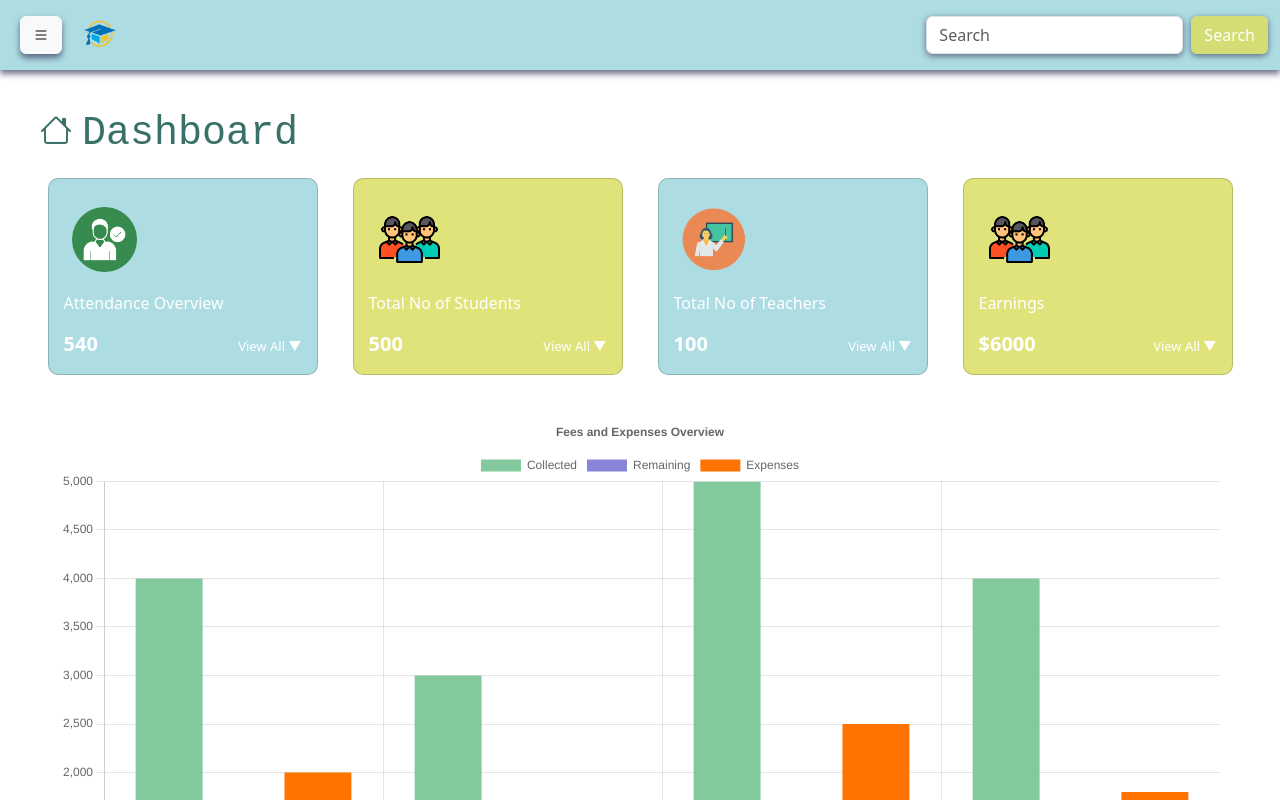
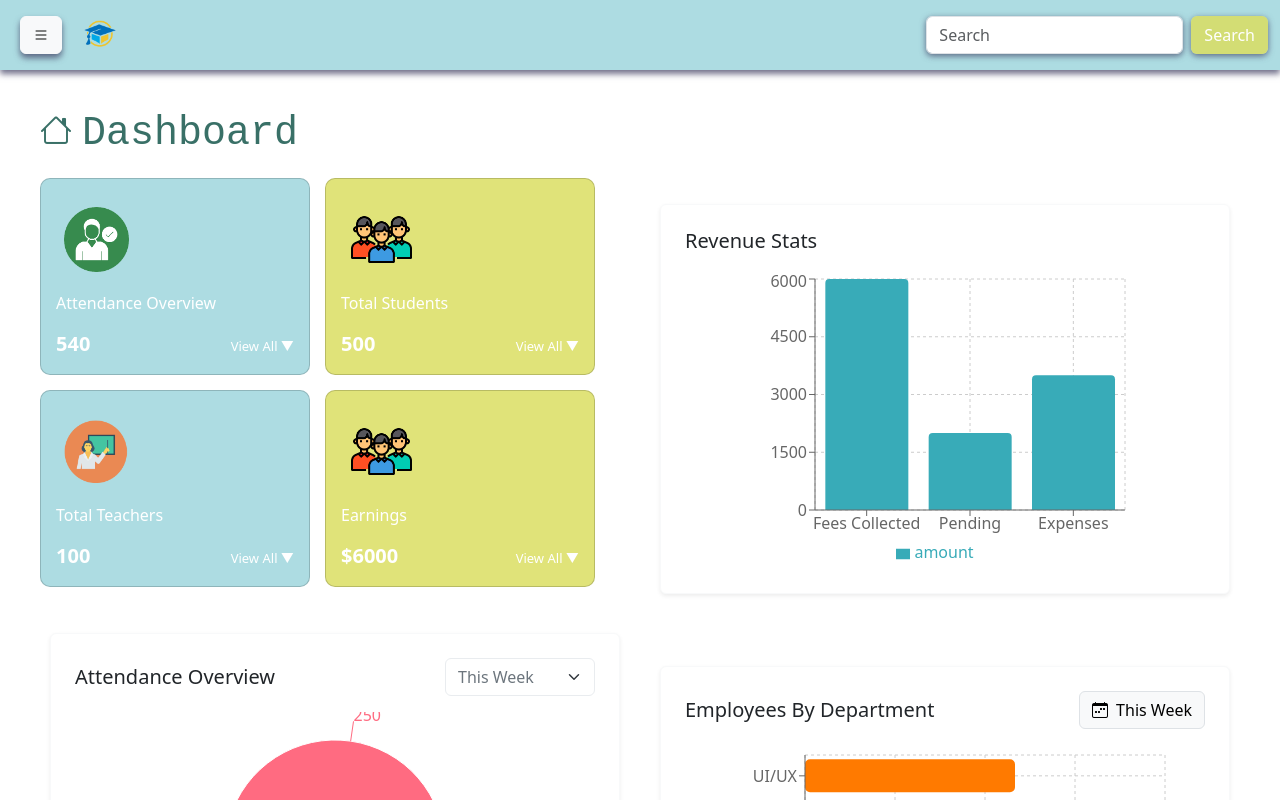
Before and after one commit to maheeen-khan/SchoolManagementSystem, a React app in the folder frontend/: page / in a window 1280 px wide. Built offline with nearby package versions, Linux system fonts and the light colour scheme; the HTML template or start-up script is replaced by a standard one.

Commit message:
dashboard graph changes

```diff
--- a/frontend/package.json
+++ b/frontend/package.json
@@ -16,7 +16,8 @@
     "react": "^19.2.0",
     "react-chartjs-2": "^5.3.1",
     "react-dom": "^19.2.0",
-    "react-router-dom": "^7.10.1"
+    "react-router-dom": "^7.10.1",
+    "recharts": "^3.5.1"
   },
   "devDependencies": {
     "@eslint/js": "^9.39.1",
--- /dev/null
+++ b/frontend/src/componenets/Charts/HorizontalBarChart.jsx
@@ -0,0 +1,61 @@
+import React from "react";
+import {
+  BarChart,
+  Bar,
+  XAxis,
+  YAxis,
+  Tooltip,
+  CartesianGrid,
+} from "recharts";
+
+const data = [
+  { name: "UI/UX", value: 70 },
+  { name: "Development", value: 110 },
+  { name: "Management", value: 90 },
+  { name: "HR", value: 30 },
+  { name: "Testing", value: 60 },
+  { name: "Marketing", value: 100 }
+];
+
+function HorizontalBarChart() {
+  return (
+    <section className="py-3">
+      <div className="card widget-card border-light shadow-sm">
+        <div className="card-body p-4">
+
+          {/* HEADER LIKE THE IMAGE */}
+          <div className="d-flex align-items-center justify-content-between mb-3">
+            <h5 className="card-title mb-0">Employees By Department</h5>
+
+            <button className="btn btn-light border">
+              <i className="bi bi-calendar-week me-2"></i>
+              This Week
+            </button>
+          </div>
+
+          {/* CHART */}
+          <div style={{ width: "100%", overflowX: "auto" }}>
+            <BarChart
+              width={500}
+              height={300}
+              layout="vertical"
+              data={data}
+              margin={{ top: 10, right: 20, left: 20, bottom: 10 }}
+            >
+              <CartesianGrid strokeDasharray="3 3" />
+              <XAxis type="number" />
+              <YAxis type="category" dataKey="name" width={100} />
+              <Tooltip />
+
+              {/* orange bars like your screenshot */}
+              <Bar dataKey="value" fill="#FF7A00" radius={[5, 5, 5, 5]} />
+            </BarChart>
+          </div>
+
+        </div>
+      </div>
+    </section>
+  );
+}
+
+export default HorizontalBarChart;
--- a/frontend/src/componenets/Charts/PieChart.jsx
+++ b/frontend/src/componenets/Charts/PieChart.jsx
@@ -1,30 +1,55 @@
-import React from 'react';
-import { Pie } from 'react-chartjs-2';
-import {
-  Chart as ChartJS,
-  ArcElement,
-  Tooltip,
-  Legend
-} from 'chart.js';
+import React from "react";
+import { PieChart, Pie, Tooltip, Cell, Legend } from "recharts";
 
-ChartJS.register(ArcElement, Tooltip, Legend);
+const data = [
+  { name: "Girls", value: 250 },
+  { name: "Boys", value: 300 }
+];
 
-function PieChart() {
-  const data = {
-    labels: ['Boys', 'Girls'],
-    datasets: [
-      {
-        data: [300, 200],
-        backgroundColor: ['#36A2EB', '#FF6384'],
-      },
-    ],
-  };
+const COLORS = ["#ff6b81", "#1e90ff"];
 
+function AttendancePieChart() {
   return (
-    <div style={{ height: '300px' }}>
-      <Pie data={data} />
-    </div>
+    <section className="py-3">
+      <div className="card widget-card border-light shadow-sm">
+        <div className="card-body p-4">
+
+          {/* Header row */}
+          <div className="d-flex justify-content-between align-items-center mb-3">
+            <h5 className="card-title mb-0">Attendance Overview</h5>
+
+            <select className="form-select text-secondary border-light-subtle" style={{ width: "150px" }}>
+              <option value="1">This Week</option>
+              <option value="2">This Month</option>
+              <option value="3">This Year</option>
+            </select>
+          </div>
+
+          {/* Chart */}
+          <div style={{ display: "flex", justifyContent: "center" }}>
+            <PieChart width={330} height={300}>
+              <Pie
+                data={data}
+                dataKey="value"
+                nameKey="name"
+                cx="50%"
+                cy="50%"
+                outerRadius={110}
+                label
+              >
+                {data.map((entry, index) => (
+                  <Cell key={index} fill={COLORS[index % COLORS.length]} />
+                ))}
+              </Pie>
+              <Tooltip />
+              <Legend />
+            </PieChart>
+          </div>
+
+        </div>
+      </div>
+    </section>
   );
 }
 
-export default PieChart;
+export default AttendancePieChart;
--- /dev/null
+++ b/frontend/src/componenets/Charts/VerticalBarChart.jsx
@@ -0,0 +1,42 @@
+import React from "react";
+import { BarChart, Bar, XAxis, YAxis, CartesianGrid, Tooltip, Legend } from "recharts";
+
+const revenueData = [
+  { name: "Fees Collected", amount: 6000 },
+  { name: "Pending", amount: 2000 },
+  { name: "Expenses", amount: 3500 }
+];
+
+function VerticalBarChart() {
+  return (
+    <section className="py-3">
+      <div className="card widget-card border-light shadow-sm">
+        <div className="card-body p-4">
+
+          {/* Title */}
+          <h5 className="card-title mb-3">Revenue Stats</h5>
+
+          {/* Chart */}
+          <div style={{ display: "flex", justifyContent: "center" }}>
+            <BarChart
+              width={400}
+              height={300}
+              data={revenueData}
+              margin={{ top: 10, right: 20, left: 10, bottom: 5 }}
+            >
+              <CartesianGrid strokeDasharray="3 3" />
+              <XAxis dataKey="name" />
+              <YAxis />
+              <Tooltip />
+              <Legend />
+              <Bar dataKey="amount" fill="#38abb8" radius={[4, 4, 0, 0]} />
+            </BarChart>
+          </div>
+
+        </div>
+      </div>
+    </section>
+  );
+}
+
+export default VerticalBarChart;
--- a/frontend/src/pages/Mainpage/Dashboard/Dashboard.css
+++ b/frontend/src/pages/Mainpage/Dashboard/Dashboard.css
@@ -9,49 +9,40 @@
 .dash-icon {
   margin-right: 10px;
 }
-
-/* Main layout */
+/* Main layout: 2 columns */
 .dash-layout {
   display: flex;
   gap: 20px;
-  flex-wrap: wrap; /* allow stacking on small screens */
+  margin-top: 20px;
 }
 
-/* Left column */
-.dash-left {
-  flex: 2 1 600px;
+/* Left = 50%, Right = 50% */
+.dash-left,
+.dash-right {
+  flex: 1;              /* divides page in half */
   display: flex;
   flex-direction: column;
-  gap: 20px;
-  /* min-width: 300px; */
-  width: 100% !important;
+  gap: 20px;            /* space between cards/charts */
 }
 
-/* Cards */
+/* Cards container stays row-based */
 .dash-cards {
   display: flex;
-  gap: 20px;
-  flex-wrap: wrap;
-  justify-content: space-around;
+  flex-wrap: wrap;       /* prevents overflow */
+  gap: 15px;
 }
 
-/* Chart boxes */
+/* Box around charts */
 .dash-box {
   background: #fff;
-  padding: 20px;
-  border-radius: 8px;
+  padding: 10px;
 
 }
-/* Right column */
-.dash-right {
-  flex: 1 1 300px;
-  /* min-width: 250px; */
-  min-width: 100% !important;
-  display: flex;
-  align-items: center;
-  justify-content: center;
-  height: fit-content;
-}
+
+
+
+
+
 
 /* Responsive */
 @media (max-width: 768px) {
--- a/frontend/src/pages/Mainpage/Dashboard/Dashboard.jsx
+++ b/frontend/src/pages/Mainpage/Dashboard/Dashboard.jsx
@@ -1,11 +1,16 @@
 import React from 'react';
 import Cards from '../../../componenets/Cards/Cards';
+
 import student from '../../../assets/students.png';
 import teacher from '../../../assets/teacher.png';
 import attenOverview from '../../../assets/atten.png';
-import BarChart from '../../../componenets/Charts/BarChart';
+
+import VerticalBarChart from '../../../componenets/Charts/VerticalBarChart';
+import HorizontalBarChart from '../../../componenets/Charts/HorizontalBarChart';
 import PieChart from '../../../componenets/Charts/PieChart';
-import './Dashboard.css'; // your CSS
+
+import './Dashboard.css';
+import AttendancePieChart from '../../../componenets/Charts/PieChart';
 
 function Dashboard() {
   return (
@@ -21,21 +26,31 @@ function Dashboard() {
         {/* LEFT COLUMN */}
         <div className="dash-left">
           <div className="dash-cards">
-            <Cards heading="Attendance Overview" value="540" photo={attenOverview} colour={"#38abb869"} />
-            <Cards heading="Total No of Students" value="500" photo={student} colour={"rgba(219, 223, 98, 0.85)"} />
-            <Cards heading="Total No of Teachers" value="100" photo={teacher} colour={"#38abb869"} />
-            <Cards heading="Earnings" value="$6000" photo={student} colour={"rgba(219, 223, 98, 0.85)"} />
-
+            <Cards heading="Attendance Overview" value="540" photo={attenOverview} colour="#38abb869" />
+            <Cards heading="Total Students" value="500" photo={student} colour="rgba(219, 223, 98, 0.85)" />
+            <Cards heading="Total Teachers" value="100" photo={teacher} colour="#38abb869" />
+            <Cards heading="Earnings" value="$6000" photo={student} colour="rgba(219, 223, 98, 0.85)" />
           </div>
 
+          {/* Vertical Bar Chart (Fees Data) */}
           <div className="dash-box">
-            <BarChart />
+            <PieChart/>
           </div>
         </div>
 
         {/* RIGHT COLUMN */}
-        <div className="dash-right dash-box">
-          <PieChart />
+        <div className="dash-right">
+
+          {/* Pie Chart */}
+          <div className="dash-box">
+            <VerticalBarChart />
+          </div>
+
+          {/* Horizontal Bar Chart */}
+          <div className="dash-box">
+            <HorizontalBarChart />
+          </div>
+
         </div>
 
       </div>
```
Also changed, not shown: 1 other file (tests, documents, lock files or other folders).
